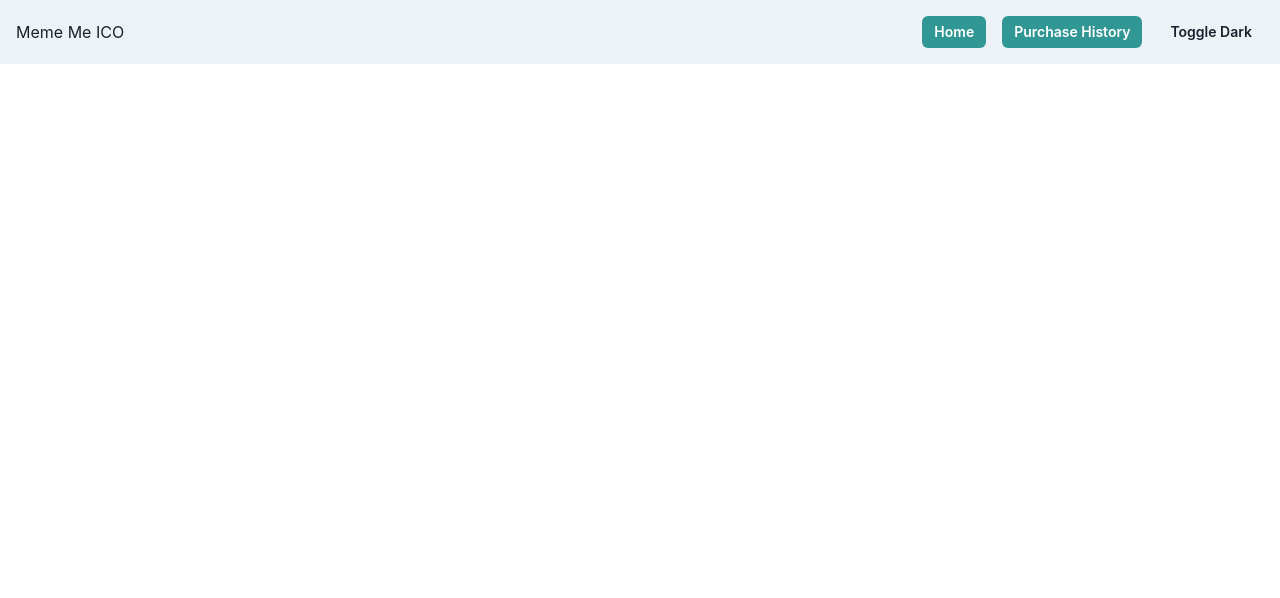
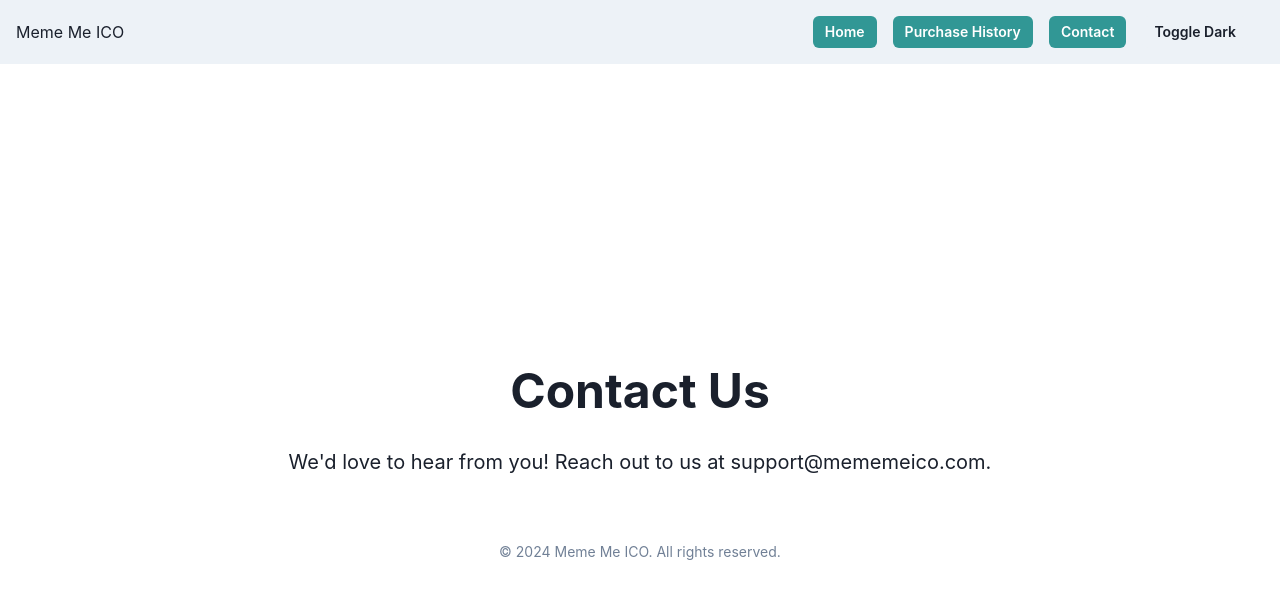
Before and after one commit to GPT-Engineer-App/presale-meme-me-website, a React (Vite) app: page /contact in a window 1280 px wide. Shown: the top 598 px of the page. Built offline with nearby package versions, Linux system fonts and the light colour scheme.

Commit message:
Added a new "Contact" page and updated the navigation bar and routes to include the new page.
Prompt: This is new contact

```diff
--- a/src/App.jsx
+++ b/src/App.jsx
@@ -1,6 +1,7 @@
 import { Route, BrowserRouter as Router, Routes } from "react-router-dom";
 import Navbar from "./components/Navbar.jsx";
 import Index from "./pages/Index.jsx";
+import Contact from "./pages/Contact.jsx";
 import PurchaseHistory from "./pages/PurchaseHistory.jsx";
 
 function App() {
@@ -10,6 +11,7 @@ function App() {
       <Routes>
         <Route exact path="/" element={<Index />} />
         <Route path="/history" element={<PurchaseHistory />} />
+        <Route path="/contact" element={<Contact />} />
       </Routes>
     </Router>
   );
--- a/src/components/Navbar.jsx
+++ b/src/components/Navbar.jsx
@@ -20,7 +20,12 @@ const Navbar = () => {
               Purchase History
             </Button>
           </Link>
-          <Button onClick={toggleColorMode} size={"sm"}>
+          <Link to="/contact">
+            <Button variant={"solid"} colorScheme={"teal"} size={"sm"} mr={4}>
+              Contact
+            </Button>
+          </Link>
+          <Button onClick={toggleColorMode} size={"sm"} mr={4}>
             Toggle {useColorModeValue("Dark", "Light")}
           </Button>
         </Flex>
--- /dev/null
+++ b/src/pages/Contact.jsx
@@ -0,0 +1,23 @@
+import { Container, VStack, Heading, Text, Box } from "@chakra-ui/react";
+
+const Contact = () => {
+  return (
+    <Container centerContent maxW="container.md" height="100vh" display="flex" flexDirection="column" justifyContent="center" alignItems="center">
+      <VStack spacing={8}>
+        <Heading as="h1" size="2xl" textAlign="center">
+          Contact Us
+        </Heading>
+        <Text fontSize="xl" textAlign="center">
+          We'd love to hear from you! Reach out to us at support@mememeico.com.
+        </Text>
+        <Box as="footer" mt={8} textAlign="center" width="100%">
+          <Text fontSize="sm" color="gray.500">
+            © 2024 Meme Me ICO. All rights reserved.
+          </Text>
+        </Box>
+      </VStack>
+    </Container>
+  );
+};
+
+export default Contact;
```
